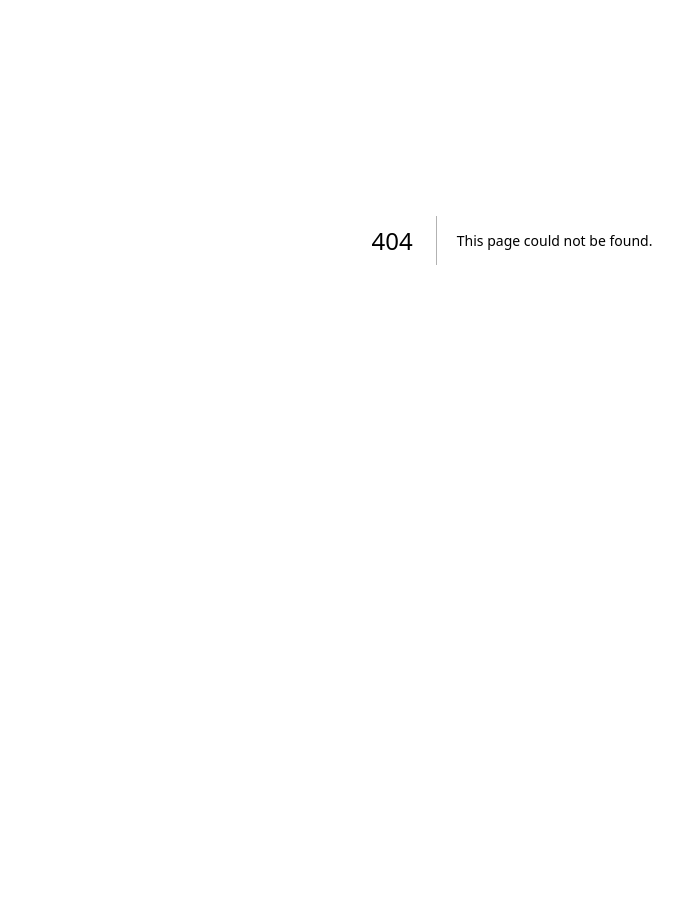
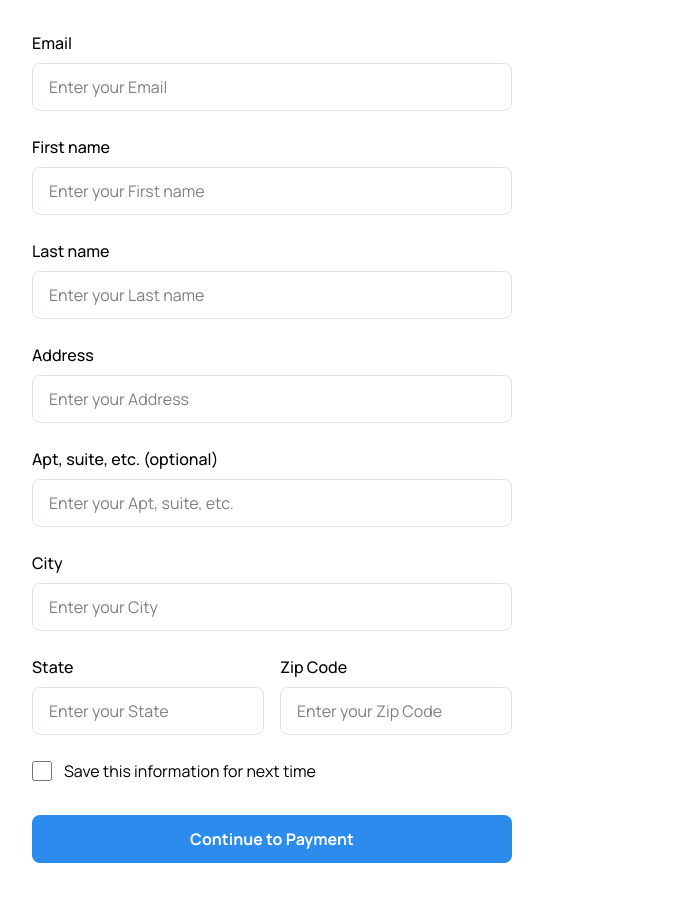
Before and after one commit to albin8800/shopmart-frontend, a Next.js app: page /checkout in a window 1280 px wide. Before the commit this address had no page. Shown: the part 160-1062 px from the top of the page, without its empty margins (128-807 px from the left). Before the commit the page ends 800 px from the top, so only its background shows below. Built offline with nearby package versions, Linux system fonts and the light colour scheme.

Commit message:
checkout page UI completed

```diff
--- a/app/cart/page.jsx
+++ b/app/cart/page.jsx
@@ -1,5 +1,6 @@
 "use client";
 
+import Link from "next/link";
 import { useEffect, useState } from "react";
 
 
@@ -104,7 +105,7 @@ export default function CartPage() {
                     </div>
                 </div>
                 <div className="flex justify-end mt-9">
-                <button className="bg-[#2B8CED] text-white px-4 py-[9.5px] rounded-lg font-bold text-[14px] hover:cursor-pointer hover:bg-[#2378ce]">Proceed to Checkout</button>
+               <Link href='/checkout'> <button className="bg-[#2B8CED] text-white px-4 py-[9.5px] rounded-lg font-bold text-[14px] hover:cursor-pointer hover:bg-[#2378ce]">Proceed to Checkout</button></Link>
                 </div>
             </div>
 
--- /dev/null
+++ b/app/checkout/page.jsx
@@ -0,0 +1,120 @@
+"use client";
+
+import Breadcrumbs from "@/components/BreadCrumbs";
+
+export default function CheckoutPage() {
+  return (
+    <div className="mx-5 md:mx-20 lg:mx-40 mt-[125px] pb-20">
+      <h1 className="text-[24px] md:text-[28px] font-bold text-[#121417]">
+        Checkout
+      </h1>
+
+      {/* Email */}
+      <div className="mt-6 flex flex-col gap-2 w-full md:w-1/2">
+        <label className="text-[16px] font-medium">Email</label>
+        <input
+          type="text"
+          placeholder="Enter your Email"
+          className="h-12 w-full p-4 rounded-lg border border-[#DBE0E5] outline-0"
+        />
+      </div>
+
+      {/* First Name */}
+      <div className="mt-6 flex flex-col gap-2 w-full md:w-1/2">
+        <label className="text-[16px] font-medium">First name</label>
+        <input
+          type="text"
+          placeholder="Enter your First name"
+          className="h-12 w-full p-4 rounded-lg border border-[#DBE0E5] outline-0"
+        />
+      </div>
+
+      {/* Last Name */}
+      <div className="mt-6 flex flex-col gap-2 w-full md:w-1/2">
+        <label className="text-[16px] font-medium">Last name</label>
+        <input
+          type="text"
+          placeholder="Enter your Last name"
+          className="h-12 w-full p-4 rounded-lg border border-[#DBE0E5] outline-0"
+        />
+      </div>
+
+      {/* Address */}
+      <div className="mt-6 flex flex-col gap-2 w-full md:w-1/2">
+        <label className="text-[16px] font-medium">Address</label>
+        <input
+          type="text"
+          placeholder="Enter your Address"
+          className="h-12 w-full p-4 rounded-lg border border-[#DBE0E5] outline-0"
+        />
+      </div>
+
+      {/* Optional Apt */}
+      <div className="mt-6 flex flex-col gap-2 w-full md:w-1/2">
+        <label className="text-[16px] font-medium">
+          Apt, suite, etc. (optional)
+        </label>
+        <input
+          type="text"
+          placeholder="Enter your Apt, suite, etc."
+          className="h-12 w-full p-4 rounded-lg border border-[#DBE0E5] outline-0"
+        />
+      </div>
+
+      {/* City */}
+      <div className="mt-6 flex flex-col gap-2 w-full md:w-1/2">
+        <label className="text-[16px] font-medium">City</label>
+        <input
+          type="text"
+          placeholder="Enter your City"
+          className="h-12 w-full p-4 rounded-lg border border-[#DBE0E5] outline-0"
+        />
+      </div>
+
+      {/* State + Zip (responsive layout) */}
+      <div className="mt-6 flex flex-col md:flex-row gap-4 w-full md:w-1/2">
+        {/* State */}
+        <div className="flex flex-col gap-2 w-full">
+          <label className="text-[16px] font-medium">State</label>
+          <input
+            type="text"
+            placeholder="Enter your State"
+            className="h-12 w-full p-4 rounded-lg border border-[#DBE0E5] outline-0"
+          />
+        </div>
+
+        {/* Zip */}
+        <div className="flex flex-col gap-2 w-full">
+          <label className="text-[16px] font-medium">Zip Code</label>
+          <input
+            type="text"
+            placeholder="Enter your Zip Code"
+            className="h-12 w-full p-4 rounded-lg border border-[#DBE0E5] outline-0"
+          />
+        </div>
+      </div>
+
+      {/* Save Checkbox */}
+      <div className="flex mt-6 items-center gap-3">
+        <input type="checkbox" className="h-5 w-5 border-[#DBE0E5]" />
+        <p className="text-[16px]">Save this information for next time</p>
+      </div>
+
+      {/* Continue Button */}
+      <button className="
+        mt-8
+        w-full md:w-1/2
+        h-12
+
+        bg-[#2B8CED]
+        text-white
+        rounded-lg
+        font-bold
+        text-[16px]
+        hover:bg-[#2378ce]
+      ">
+        Continue to Payment
+      </button>
+    </div>
+  );
+}
```
